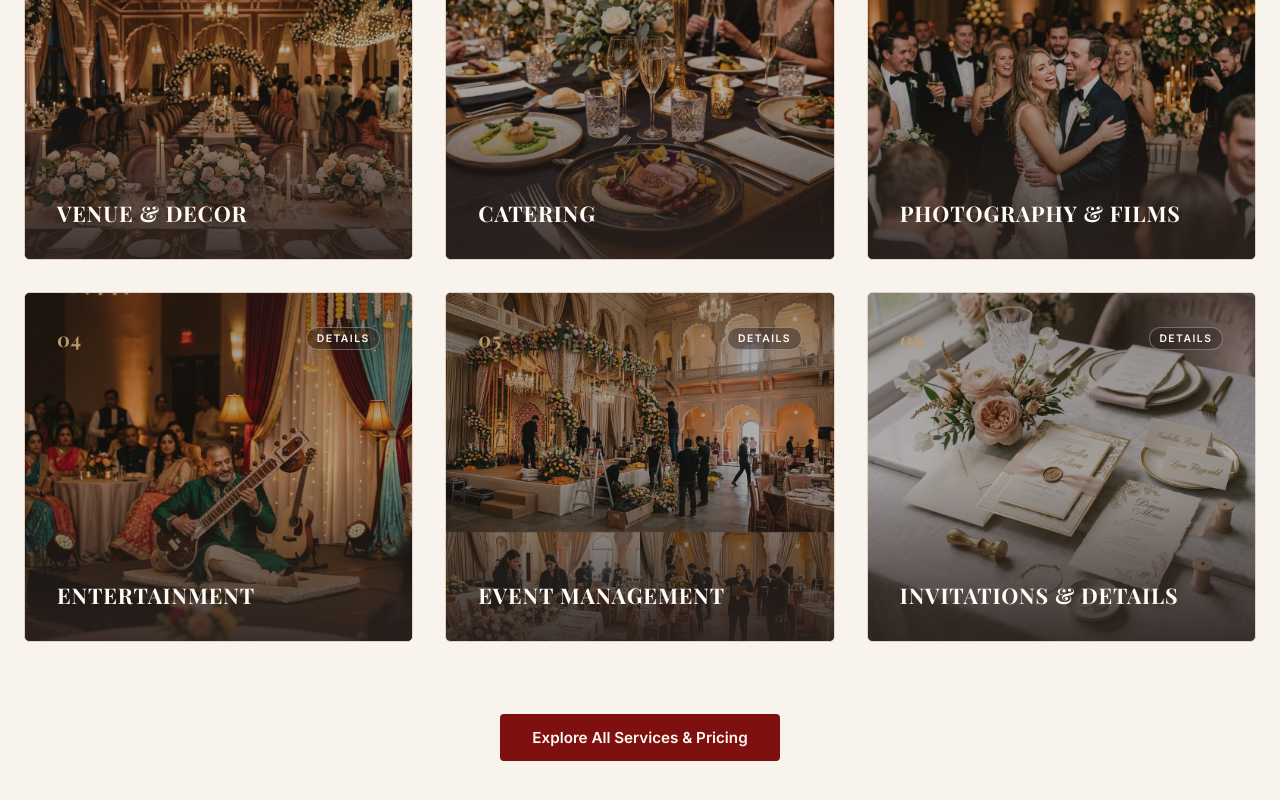
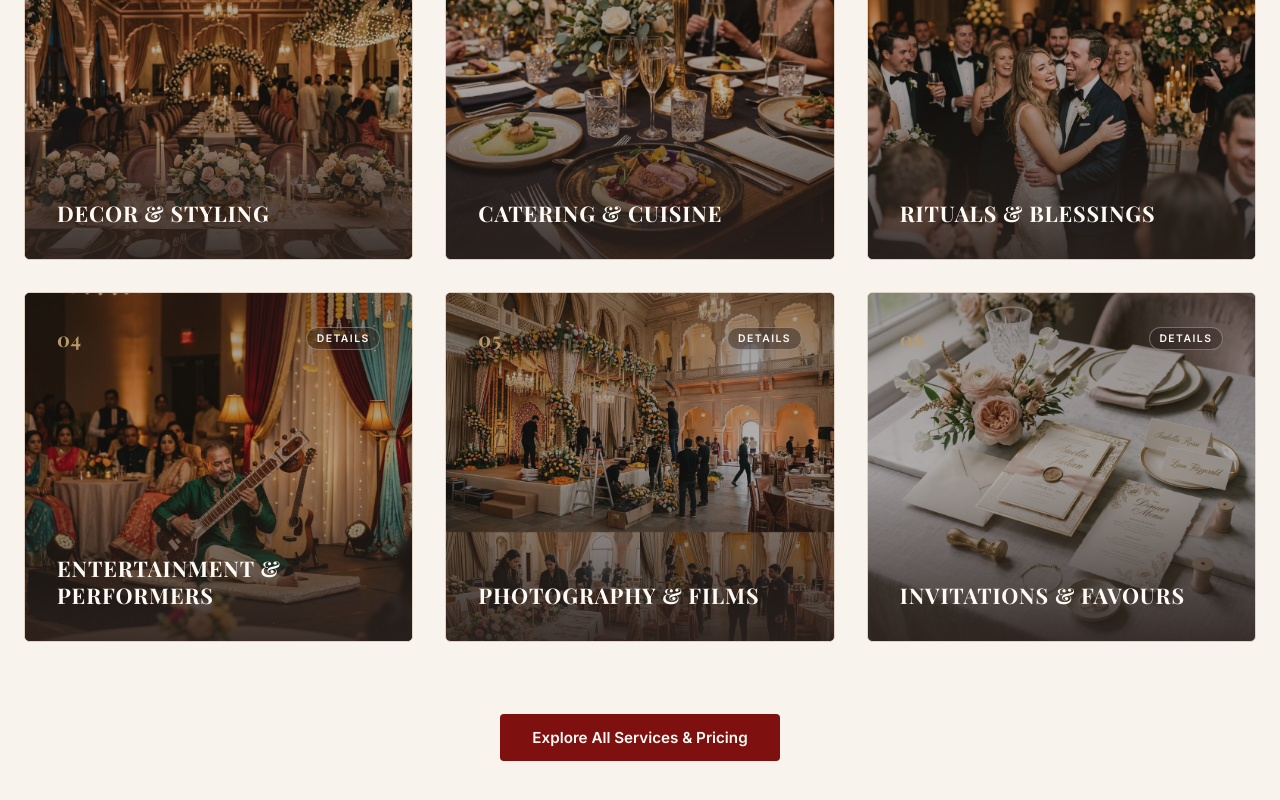
Before and after one commit to AdityaJha20/eventsika-landing, a Next.js app: page / in a window 1280 px wide. Shown: the part 2010-2810 px from the top of the page. Built offline with nearby package versions, Linux system fonts and the light colour scheme; a web font is replaced by a local one.

Commit message:
Update service card content

```diff
--- a/src/components/Services.tsx
+++ b/src/components/Services.tsx
@@ -8,54 +8,54 @@ import styles from "./Services.module.css";
 const SERVICES = [
   {
     number: "01",
-    title: "VENUE & DECOR",
+    title: "Decor & Styling",
     description:
-      "Beautiful spaces, considered styling, and details that make the setting feel unmistakably yours.",
+      "Bespoke venue aesthetics, floral design, ambient lighting, and artful tablescapes tailored to your celebration.",
     image: "/images/service-venue-decor.webp",
     alt: "Elegant event venue with floral arrangements and ambient candlelight",
     href: "/services",
   },
   {
     number: "02",
-    title: "CATERING",
+    title: "Catering & Cuisine",
     description:
-      "Thoughtful menus and seamless service designed around your occasion and your guests.",
+      "Curated multi-course menus, gourmet catering, and refined dining experiences crafted for your guests.",
     image: "/images/service-catering.webp",
     alt: "Gourmet celebration dining and elegant food presentation",
     href: "/services",
   },
   {
     number: "03",
-    title: "PHOTOGRAPHY & FILMS",
+    title: "Rituals & Blessings",
     description:
-      "Capture the atmosphere, emotions, and moments you'll want to remember long after the celebration.",
+      "Traditional ceremonies, sacred rituals, and cultural blessings orchestrated with reverence and grace.",
     image: "/images/service-photography.webp",
     alt: "Professional event photographer capturing candid celebration moments",
     href: "/services",
   },
   {
     number: "04",
-    title: "ENTERTAINMENT",
+    title: "Entertainment & Performers",
     description:
-      "Music, performances, and experiences that give your celebration its own energy and character.",
+      "Live musicians, captivating artists, DJs, and cultural performers that bring energy and memorable flair.",
     image: "/images/service-entertainment.webp",
     alt: "Live acoustic musical performance at an elegant celebration",
     href: "/services",
   },
   {
     number: "05",
-    title: "EVENT MANAGEMENT",
+    title: "Photography & Films",
     description:
-      "Careful coordination from planning through execution, so every detail comes together smoothly.",
+      "Cinematic films, editorial photography, and candid visual storytelling to preserve every cherished memory.",
     image: "/images/service-event-management.webp",
     alt: "Professional event coordinator managing venue setup details",
     href: "/services",
   },
   {
     number: "06",
-    title: "INVITATIONS & DETAILS",
+    title: "Invitations & Favours",
     description:
-      "Beautiful stationery, guest communication, and finishing touches that complete the experience.",
+      "Custom stationery, bespoke invitations, thoughtful guest gifts, and keepsake favours crafted with care.",
     image: "/images/service-invitations-details.webp",
     alt: "Luxury event stationery, wedding invitations, and gold foil details",
     href: "/services",
```
